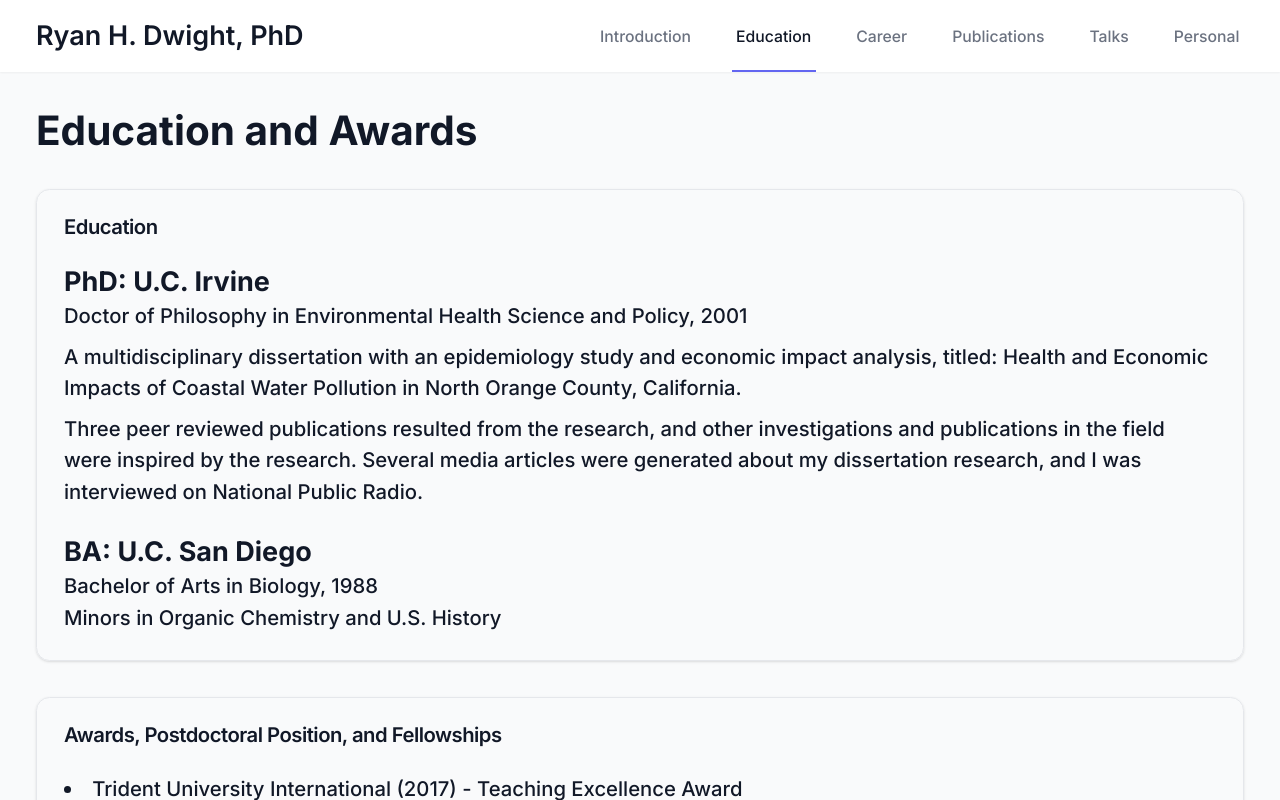
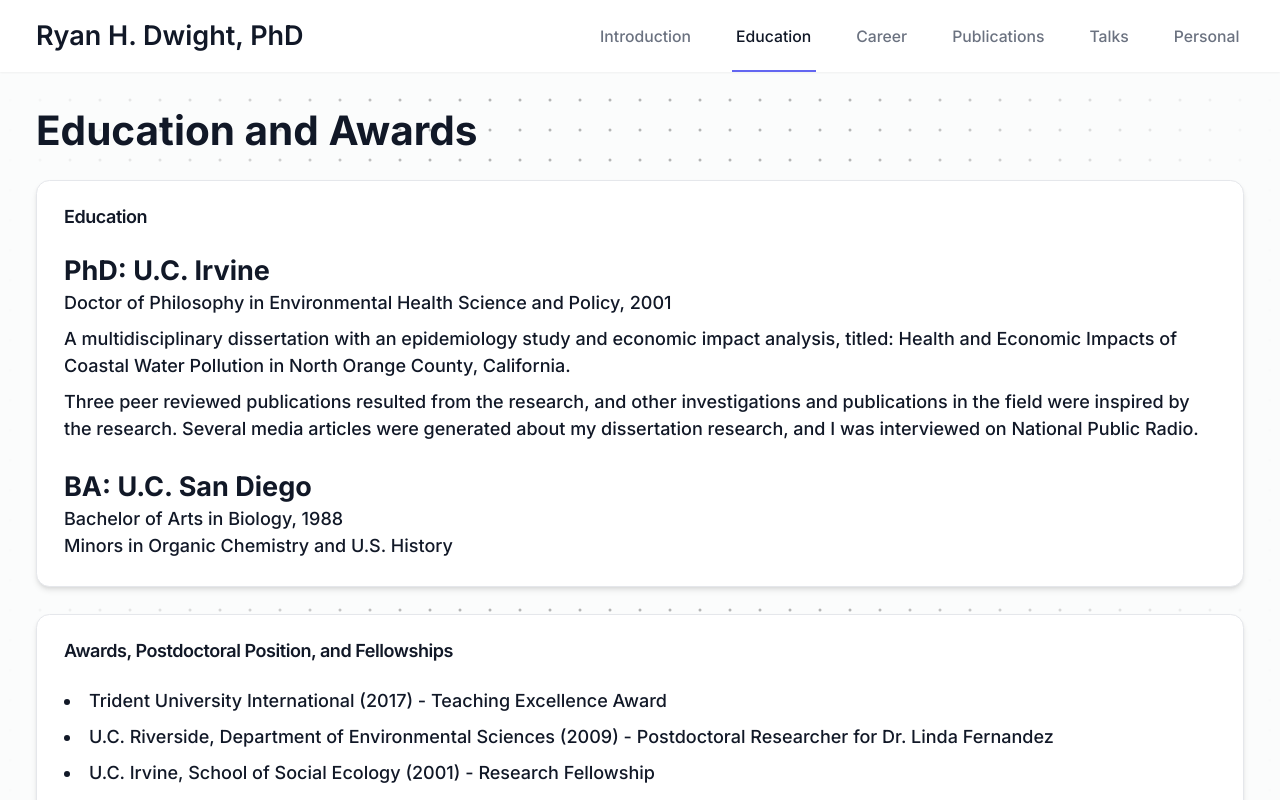
Before and after one commit to lame-o/dads-cv, a Next.js app: page /education in a window 1280 px wide. Shown: the top 800 px of the page. Built offline with nearby package versions, Linux system fonts and the light colour scheme.

Commit message:
UI improvements

```diff
--- a/app/career/page.tsx
+++ b/app/career/page.tsx
@@ -1,4 +1,7 @@
+"use client"
+
 import { Card, CardContent, CardDescription, CardHeader, CardTitle } from "@/components/ui/card"
+import { FadeText } from '@/components/ui/fade-text'
 
 export default function Career() {
   const careerEntries = [
@@ -114,7 +117,11 @@ export default function Career() {
 
   return (
     <div className="max-w-4xl mx-auto space-y-8">
-      <h1 className="text-4xl font-bold mb-6">Professional Career</h1>
+      <FadeText
+        text="Professional Career"
+        className="text-4xl font-bold mb-6"
+        direction="up"
+      />
       <div>
         {careerEntries.map((entry, index) => (
           <Card key={index} className="overflow-hidden transition-all duration-300 hover:shadow-lg">
--- a/app/education/page.tsx
+++ b/app/education/page.tsx
@@ -1,9 +1,16 @@
+"use client"
+
 import { Card, CardContent, CardHeader, CardTitle } from "@/components/ui/card"
+import { FadeText } from '@/components/ui/fade-text'
 
 export default function Education() {
   return (
-    <div className="space-y-8">
-      <h1 className="text-4xl font-bold mb-6">Education and Awards</h1>
+    <div className="space-y-6">
+      <FadeText
+        text="Education and Awards"
+        className="text-4xl font-bold mb-6"
+        direction="up"
+      />
 
       <Card>
         <CardHeader>
--- a/app/layout.tsx
+++ b/app/layout.tsx
@@ -2,6 +2,8 @@ import './globals.css'
 import { Inter } from 'next/font/google'
 import Navbar from '../components/Navbar'
 import Footer from '../components/Footer'
+import { DotPattern } from '../components/ui/dot-pattern'
+import { cn } from '@/lib/utils'
 
 const inter = Inter({ subsets: ['latin'] })
 
@@ -16,13 +18,28 @@ export default function RootLayout({
   children: React.ReactNode
 }) {
   return (
-    <html lang="en" className="bg-gray-50">
-      <body className={`${inter.className} min-h-screen flex flex-col text-gray-900 text-lg`}>
-        <Navbar />
-        <main className="flex-grow container mx-auto px-4 py-8 sm:px-6 lg:px-8">
-          {children}
-        </main>
-        <Footer />
+    <html lang="en">
+      <body className={cn(inter.className, "min-h-screen flex flex-col relative bg-gray-50/50")}>
+        <div className="absolute inset-0 overflow-hidden">
+          <DotPattern
+            width={30}
+            height={30}
+            cx={10}
+            cy={10}
+            cr={1.5}
+            className={cn(
+              "absolute inset-0 opacity-100",
+              "[mask-image:linear-gradient(to_right,transparent,white,white,transparent)]"
+            )}
+          />
+        </div>
+        <div className="relative z-10 flex flex-col min-h-screen">
+          <Navbar />
+          <main className="flex-grow container mx-auto px-4 py-8 sm:px-6 lg:px-8">
+            {children}
+          </main>
+          <Footer />
+        </div>
       </body>
     </html>
   )
--- a/components/ui/card.tsx
+++ b/components/ui/card.tsx
@@ -9,7 +9,7 @@ const Card = React.forwardRef<
   <div
     ref={ref}
     className={cn(
-      "rounded-xl border bg-card text-card-foreground shadow",
+      "rounded-xl border bg-white text-card-foreground shadow-md",
       className
     )}
     {...props}
--- /dev/null
+++ b/components/ui/dot-pattern.tsx
@@ -0,0 +1,56 @@
+import { useId } from "react";
+
+import { cn } from "@/lib/utils";
+
+interface DotPatternProps {
+  width?: number;
+  height?: number;
+  x?: number;
+  y?: number;
+  cx?: number;
+  cy?: number;
+  cr?: number;
+  className?: string;
+  [key: string]: unknown;
+}
+export function DotPattern({
+  width = 16,
+  height = 16,
+  x = 0,
+  y = 0,
+  cx = 1,
+  cy = 1,
+  cr = 1,
+  className,
+  ...props
+}: DotPatternProps) {
+  const id = useId();
+
+  return (
+    <svg
+      aria-hidden="true"
+      className={cn(
+        "pointer-events-none absolute inset-0 h-full w-full fill-neutral-400/80",
+        className,
+      )}
+      {...props}
+    >
+      <defs>
+        <pattern
+          id={id}
+          width={width}
+          height={height}
+          patternUnits="userSpaceOnUse"
+          patternContentUnits="userSpaceOnUse"
+          x={x}
+          y={y}
+        >
+          <circle id="pattern-circle" cx={cx} cy={cy} r={cr} />
+        </pattern>
+      </defs>
+      <rect width="100%" height="100%" strokeWidth={0} fill={`url(#${id})`} />
+    </svg>
+  );
+}
+
+export default DotPattern;
--- /dev/null
+++ b/components/ui/fade-text.tsx
@@ -0,0 +1,59 @@
+"use client";
+
+import { useMemo } from "react";
+import { motion, Variants } from "framer-motion";
+
+type FadeTextProps = {
+  className?: string;
+  direction?: "up" | "down" | "left" | "right";
+  framerProps?: Variants;
+  text: string;
+};
+
+export function FadeText({
+  direction = "up",
+  className,
+  framerProps = {
+    hidden: { opacity: 0 },
+    show: { opacity: 1, transition: { type: "spring" } },
+  },
+  text,
+}: FadeTextProps) {
+  const directionOffset = useMemo(() => {
+    const map = { up: 10, down: -10, left: -10, right: 10 };
+    return map[direction];
+  }, [direction]);
+
+  const axis = direction === "up" || direction === "down" ? "y" : "x";
+
+  const FADE_ANIMATION_VARIANTS = useMemo(() => {
+    const { hidden, show, ...rest } = framerProps as {
+      [name: string]: { [name: string]: number; opacity: number };
+    };
+
+    return {
+      ...rest,
+      hidden: {
+        ...(hidden ?? {}),
+        opacity: hidden?.opacity ?? 0,
+        [axis]: hidden?.[axis] ?? directionOffset,
+      },
+      show: {
+        ...(show ?? {}),
+        opacity: show?.opacity ?? 1,
+        [axis]: show?.[axis] ?? 0,
+      },
+    };
+  }, [directionOffset, axis, framerProps]);
+
+  return (
+    <motion.div
+      initial="hidden"
+      animate="show"
+      viewport={{ once: true }}
+      variants={FADE_ANIMATION_VARIANTS}
+    >
+      <motion.span className={className}>{text}</motion.span>
+    </motion.div>
+  );
+}
--- a/package.json
+++ b/package.json
@@ -11,6 +11,7 @@
   "dependencies": {
     "class-variance-authority": "^0.7.1",
     "clsx": "^2.1.1",
+    "framer-motion": "^11.15.0",
     "lucide-react": "^0.469.0",
     "next": "15.1.3",
     "react": "^19.0.0",
```
Also changed, not shown: 1 other file (tests, documents, lock files or other folders).
